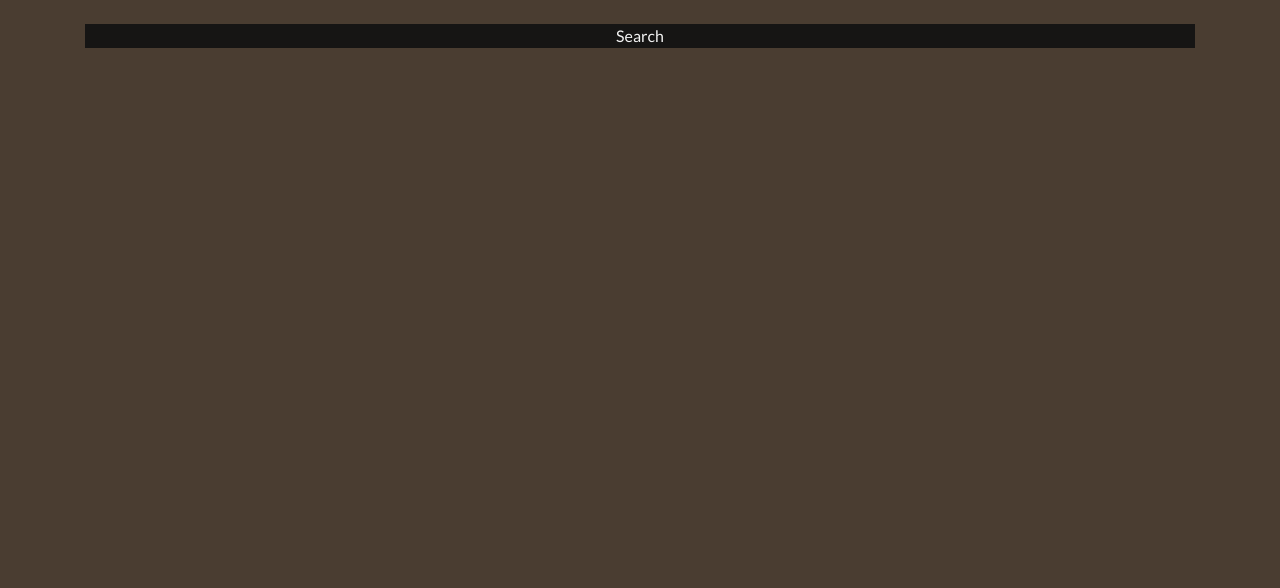
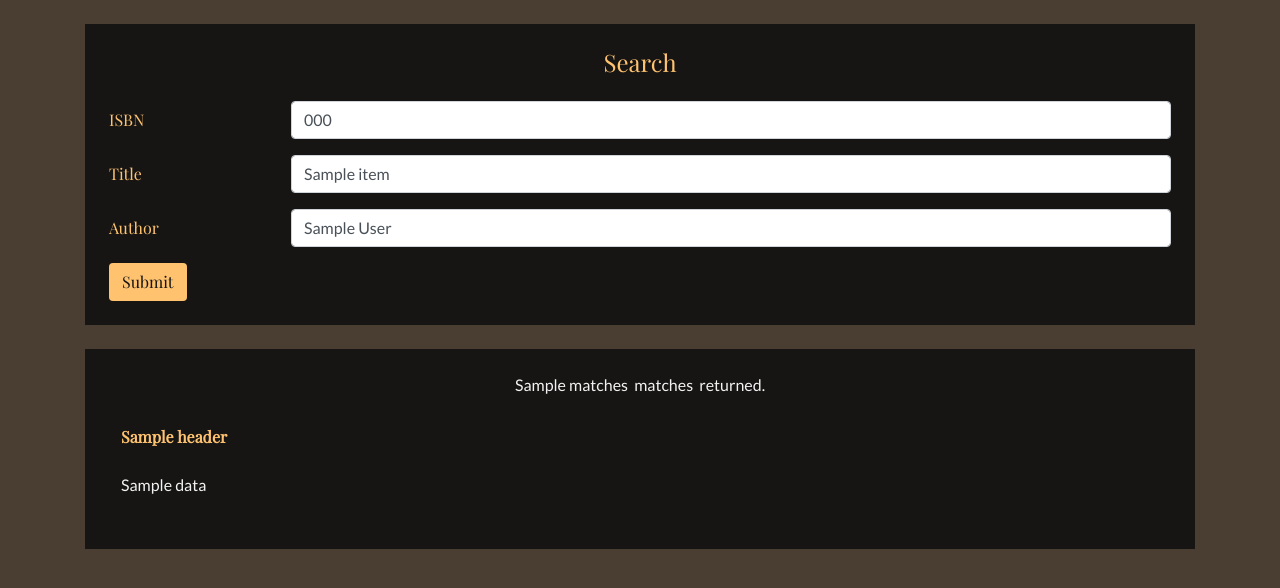
Before and after one commit to tlouchao/tchao-books, a Flask app: template templates/index.html in a window 1280 px wide. Shown: the part 56-644 px from the top of the page. Run offline with Flask 2, Linux system fonts and the light colour scheme; the template is opened without the code that fills it: most values are stand-ins (such as "Sample title", 1, 10 or a date in 2020); parts of the project's set-up code (start-up, migrations or seed data) failed here and were passed over; some libraries are stand-ins or nearby versions.

Commit message:
return matches after submitting search form

```diff
--- a/application.py
+++ b/application.py
@@ -39,7 +39,7 @@
 # Create tables if not exists
 create_tables(db)
 
-# Run import.py to populate books table
+# NOTE: Run import.py to populate books table
 
 # Routing
 @app.route("/", methods=["GET", "POST"])
@@ -47,10 +47,46 @@
 def index():
     # Query database for user
     # Assume that one entry is returned, since username is unique
-    statement = text("SELECT * FROM users WHERE id = :id")
-    statement = statement.bindparams(id=session["user_id"])
-    result = db.execute(statement).first()
-    return render_template("index.html", username=result["username"])
+    user_statement = text("SELECT * FROM users WHERE id = :id")
+    user_statement = user_statement.bindparams(id=session["user_id"])
+    user_result = db.execute(user_statement).first()
+    if request.method == "POST":
+        # Build select statement
+        search_keys = ["isbn", "title", "author"]
+        search_like = []
+        search_params = {}
+        for k in search_keys:
+            if request.form.get(k):
+                # Match substrings
+                search_like.append("{} ILIKE :{}".format(k, k))
+                search_params[k] = "%{}%".format(request.form.get(k))
+        # No matches returned if form fields are empty
+        if not search_params:
+                return render_template("index.html", username=user_result["username"],
+                                                     matches=0,
+                                                     items={})
+        # Execute select statement
+        search_statement = text("SELECT * FROM books WHERE " + " AND ".join(search_like))
+        search_result = db.execute(search_statement, search_params).fetchall()
+        matches = len(search_result)
+        items = {k: v[1:-1] for k, v in search_params.items()}
+        # No matches returned
+        if matches == 0:
+            return render_template("index.html", username=user_result["username"],
+                                                 matches=matches,
+                                                 items=items)
+        # Show table if matches returned
+        else:
+            headers = search_keys[:]
+            headers.append("year")
+            return render_template("index.html", username=user_result["username"],
+                                                 matches=matches,
+                                                 items=items,
+                                                 headers=headers,
+                                                 result=search_result)
+    else:
+    # User reached route via GET (as by clicking a link or via redirect)
+        return render_template("index.html", username=user_result["username"], items={})
 
 @app.route("/search", methods=["GET", "POST"])
 @login_required
--- a/helpers.py
+++ b/helpers.py
@@ -12,6 +12,7 @@
         db.execute("CREATE TABLE users(id SERIAL PRIMARY KEY, " +
                                        "username VARCHAR(255) UNIQUE NOT NULL, " +
                                        "hash VARCHAR(255) NOT NULL);")
+        db.commit()
 
     # Books table
     if not db.execute(exists, {"table_name": 'books'}).first()["exists"]:
@@ -20,6 +21,7 @@
                                        "title VARCHAR(255) NOT NULL, " +
                                        "author VARCHAR(255) NOT NULL, " +
                                        "year INTEGER NOT NULL);")
+        db.commit()
 
     # Reviews table
     if not db.execute(exists, {"table_name": 'reviews'}).first()["exists"]:
@@ -28,7 +30,7 @@
                                          "rating INTEGER CHECK (rating > 0 AND rating <= 5) NOT NULL, " +
                                          "description VARCHAR(1023), " +
                                          "PRIMARY KEY (user_id, book_id));")
-    db.commit()
+        db.commit()
 
 # Error handler
 def error(description, code):
--- a/static/styles.css
+++ b/static/styles.css
@@ -1,16 +1,16 @@
-h1, h2, h3, h4, h5, h6, form label, nav.navbar {
+h1, h2, h3, h4, h5, h6, table th, form label, nav.navbar {
   color: #ffc370;
   font-family: "Playfair Display", serif;
 }
-h1 a:link, h2 a:link, h3 a:link, h4 a:link, h5 a:link, h6 a:link, form label a:link, nav.navbar a:link, h1 a:visited, h2 a:visited, h3 a:visited, h4 a:visited, h5 a:visited, h6 a:visited, form label a:visited, nav.navbar a:visited {
+h1 a:link, h2 a:link, h3 a:link, h4 a:link, h5 a:link, h6 a:link, table th a:link, form label a:link, nav.navbar a:link, h1 a:visited, h2 a:visited, h3 a:visited, h4 a:visited, h5 a:visited, h6 a:visited, table th a:visited, form label a:visited, nav.navbar a:visited {
   color: #ffc370;
 }
 
-p, form input {
+p, table td, form input {
   color: #F3F3F3;
   font-family: "Lato", sans-serif;
 }
-p a:link, form input a:link, p a:visited, form input a:visited {
+p a:link, table td a:link, form input a:link, p a:visited, table td a:visited, form input a:visited {
   color: #F3F3F3;
 }
 
--- a/static/styles.scss
+++ b/static/styles.scss
@@ -60,6 +60,15 @@
     }
 }
 
+table {
+    th {
+        @extend %primary-font;
+    }
+    td {
+        @extend %secondary-font;
+    }
+}
+
 .btn {
     color: $secondary-color;
     background-color: $base-color;
--- a/templates/index.html
+++ b/templates/index.html
@@ -1,5 +1,66 @@
 {% extends "layout.html" %}
 
 {% block main %}
-    <p>Search</p>
+    <div class="custom-container">
+        <h4 class="pb-3">Search</h4>
+        <form method="post" enctype="multipart/form-data">
+            <div class="form-group row">
+                <label for="isbn" class="col-md-2 col-form-label">ISBN</label>
+                <div class="col-md-10">
+                    <input id="isbn" name="isbn" type="text" value='{{ items["isbn"]}}' class="form-control">
+                </div>
+            </div>
+            <div class="form-group row">
+                <label for="title" class="col-md-2 col-form-label">Title</label>
+                <div class="col-md-10">
+                    <input id="title" name="title" type="text" value='{{ items["title"]}}' class="form-control">
+                </div>
+            </div>
+            <div class="form-group row">
+                <label for="author" class="col-md-2 col-form-label">Author</label>
+                <div class="col-md-10">
+                    <input id="author" name="author" type="text" value='{{ items["author"]}}' class="form-control">
+                </div>
+            </div>
+            <button id="submit" type="submit" class="btn">Submit</button>
+        </form>
+    </div>
+    <br>
+    {% if matches is defined %}
+        <div class="custom-container">
+            <p>
+                {{ matches }}
+                {% if matches == 1 %}
+                    &nbspmatch&nbsp
+                {% else %}
+                    &nbspmatches&nbsp
+                {% endif %}
+                returned.
+            </p>
+            {% if matches != 0 %}
+                <table class="table table-borderless">
+                    <thead>
+                        <tr>
+                        {% for h in headers %}
+                            {% if h == 'isbn' %}
+                                <th scope="col">{{ h.upper() }}</th>
+                            {% else %}
+                                <th scope="col">{{ h.capitalize() }}</th>
+                            {% endif %}
+                        {% endfor %}
+                        </tr>
+                    </thead>
+                    <tbody>
+                        {% for data in result %}
+                            <tr>
+                            {% for h in headers %}
+                                <td>{{ data[h] }}</td>
+                            {% endfor %}
+                            </tr>
+                        {% endfor %}
+                    <tbody>
+                </table>
+            {% endif %}
+        </div>
+    {% endif %}
 {% endblock %}
--- a/templates/layout.html
+++ b/templates/layout.html
@@ -57,5 +57,6 @@
                 window.addEventListener("resize", moveWelcome);
             </script>
         {% endif %}
+        {% block javascript %}{% endblock %}
     </body>
 </html>
```
Also changed, not shown: templates/login.html (+11 -7 lines), templates/register.html (+17 -11 lines), 1 other file. Lines whose indentation alone changed are shown as unchanged.
